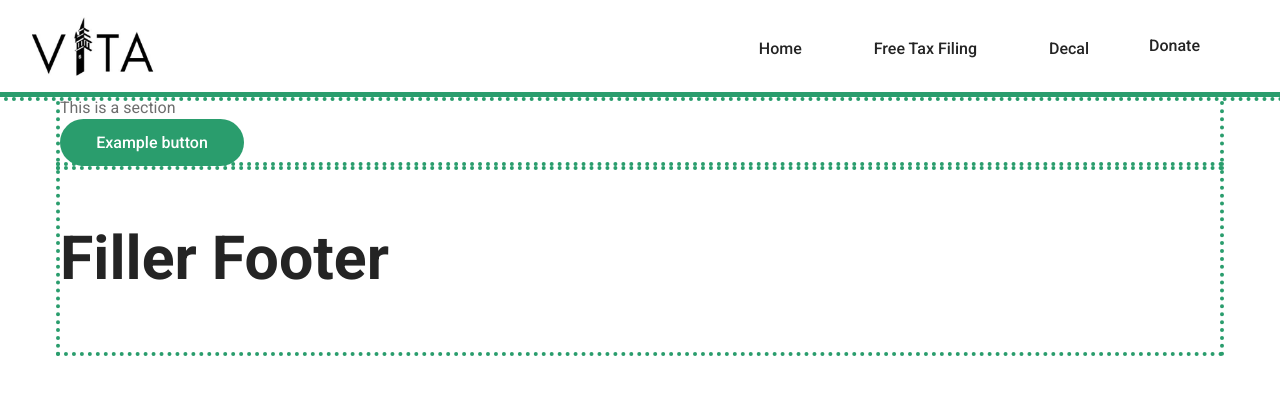
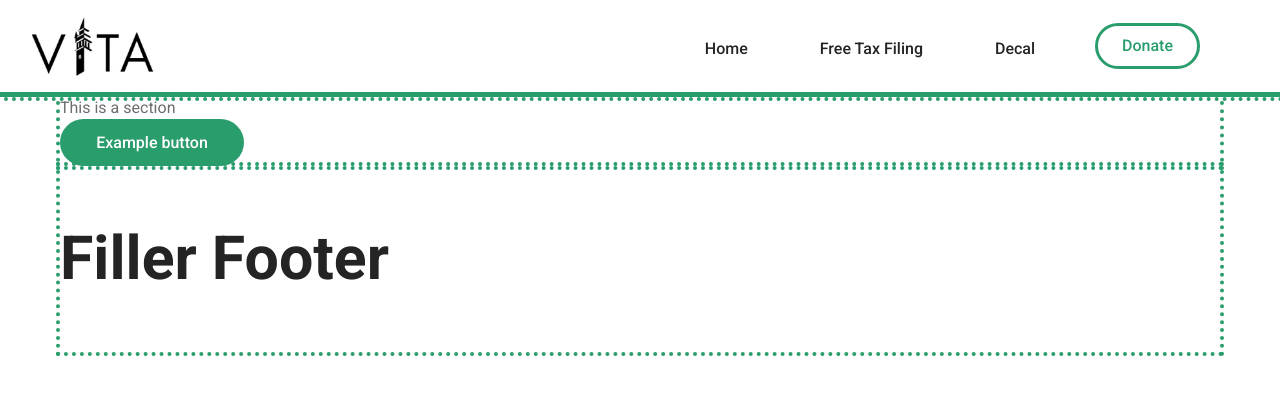
Before and after one commit to melodymiao/vita, a React (Vite) app: page / in a window 1280 px wide. Shown: the top 394 px of the page. Built offline with nearby package versions, Linux system fonts and the light colour scheme.

Commit message:
finished nav bar, button2 is alternate negative

```diff
--- a/src/assets/components/Header.css
+++ b/src/assets/components/Header.css
@@ -51,3 +51,36 @@
 .nav-button:hover .underline{
     background: var(--main);
 }
+
+/* donate button */
+#donate-button {
+    padding: 0.5em 1.5em;
+    background: var(--main);
+    border-radius: 100px;
+    color: white;
+    border: 3px solid transparent;
+    transition: all 0.25s ease;
+}
+
+#donate-button:hover {
+    background: transparent;
+    border: 3px solid var(--main);
+    color: var(--main);
+}
+
+
+/* lowkey better??? */
+#donate-button2 {
+    padding: 0.5em 1.5em;
+    background: transparent;
+    border-radius: 100px;
+    color: var(--main);
+    border: 3px solid var(--main);
+    transition: all 0.25s ease;
+}
+
+#donate-button2:hover {
+    background: var(--main);
+    border: 3px solid transparent;
+    color: white;
+}
--- a/src/assets/components/Header.jsx
+++ b/src/assets/components/Header.jsx
@@ -21,7 +21,7 @@ const Header = ({ currentPage }) => {
             <Link to="/decal">Decal</Link>
             <div className="underline"></div>
           </div>
-          <Link to="/donate">Donate</Link>
+          <Link to="/donate" id="donate-button2">Donate</Link>
         </div>
       </section>
     </>
```
